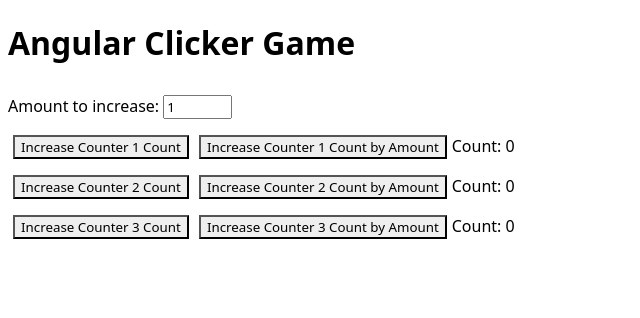
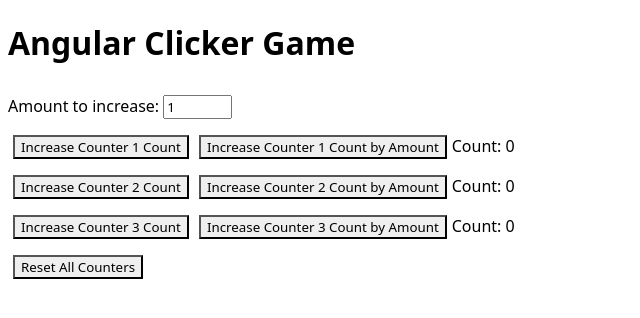
Before and after one commit to lulunac27a/angular-clicker-game, an Angular app: page / in a window 1280 px wide. Shown: the top 318 px of the page, without its empty margins (0-640 px from the left). Built offline with nearby package versions, Linux system fonts and the light colour scheme.

Commit message:
Add method to reset all counter values and added some tests

```diff
--- a/src/app/clicker-button/clicker-button.component.html
+++ b/src/app/clicker-button/clicker-button.component.html
@@ -29,3 +29,4 @@
 </button>
 <span>Count: {{ count3 }}</span
 ><br />
+<button (click)="resetCounts()">Reset All Counters</button>
--- a/src/app/clicker-button/clicker-button.component.ts
+++ b/src/app/clicker-button/clicker-button.component.ts
@@ -13,19 +13,25 @@
   count3: number = 0;
   amount: number = 1; //set default amount to 1
   increaseCount(amountSpecified: boolean = false): void {
-    //if the amount is specified, increase by specified amount, else increase by 1
+    //if the amount is specified, increase first counter by specified amount, else increase by 1
     this.count += amountSpecified ? this.amount : 1; //increase first count
   }
   increaseCount2(amountSpecified: boolean = false): void {
-    //if the amount is specified, increase by specified amount times first count, else increase by first count
+    //if the amount is specified, increase second counter by specified amount times first count, else increase by first count
     this.count2 += amountSpecified ? this.amount * this.count : this.count; //increase second count
   }
   increaseCount3(amountSpecified: boolean = false): void {
-    //if the amount is specified, increase by specified amount times second count, else increase by second count
+    //if the amount is specified, increase third counter by specified amount times second count, else increase by second count
     this.count3 += amountSpecified ? this.amount * this.count2 : this.count2; //increase third count
   }
   changeValue(newValue: number): void {
     //set amount value based on new value number
     this.amount = parseInt(String(Math.min(9, Math.max(1, newValue))), 10); //set amount to integer from 1 to 9
   }
+  resetCounts(): void {
+    //reset all counter values
+    this.count = 0; //reset values to 0
+    this.count2 = 0;
+    this.count3 = 0;
+  }
 }
```
Also changed, not shown: 1 other file (tests, documents, lock files or other folders).
